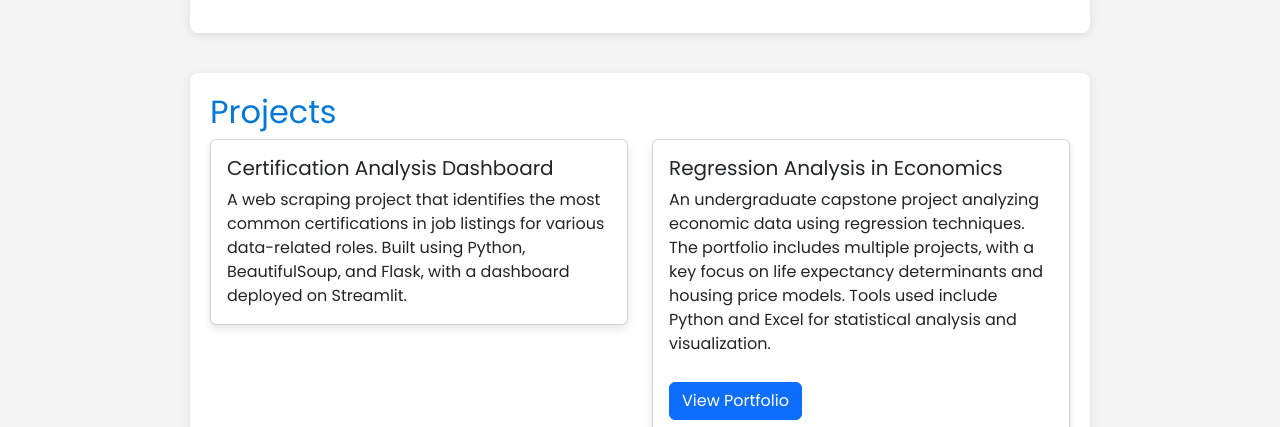
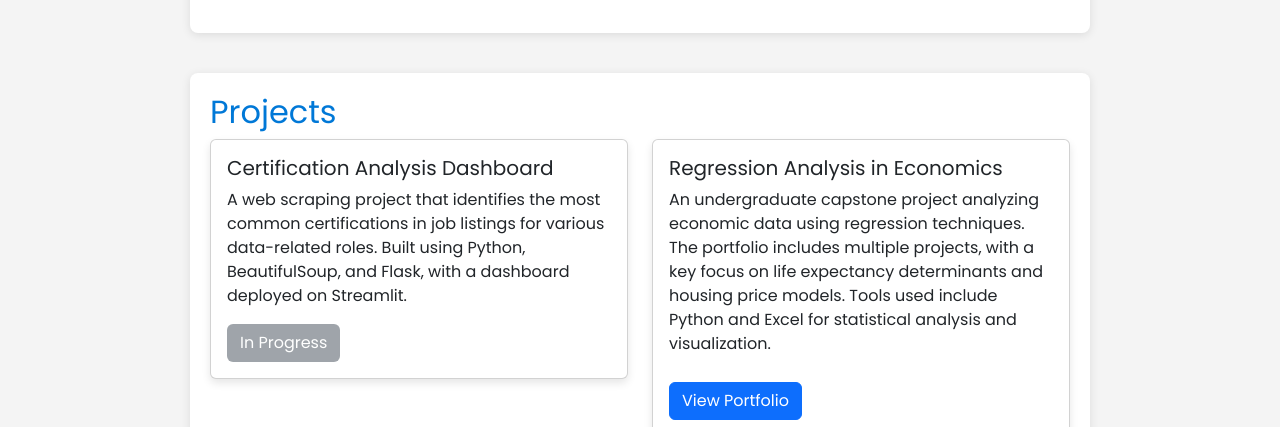
Before and after one commit to typohlmann/portfolio-website, a plain HTML site: page index.html in a window 1280 px wide. Shown: the part 668-1095 px from the top of the page. Drawn offline with nearby package versions, Linux system fonts and the light colour scheme.

Commit message:
Update index.html
added in progress button for certification dashboard project

```diff
--- a/index.html
+++ b/index.html
@@ -56,6 +56,13 @@
         .card {
             margin-bottom: 20px;
             box-shadow: 0 4px 8px rgba(0,0,0,0.1);
+        }
+        .btn-disabled {
+            background-color: #6c757d;
+            color: white;
+            cursor: not-allowed;
+            opacity: 0.65;
+            pointer-events: none;
         }
         footer {
             text-align: center;
@@ -119,6 +126,7 @@
                     <div class="card-body">
                         <h5 class="card-title">Certification Analysis Dashboard</h5>
                         <p class="card-text">A web scraping project that identifies the most common certifications in job listings for various data-related roles. Built using Python, BeautifulSoup, and Flask, with a dashboard deployed on Streamlit.</p>
+                        <button class="btn btn-disabled">In Progress</button>
                     </div>
                 </div>
             </div>
```
